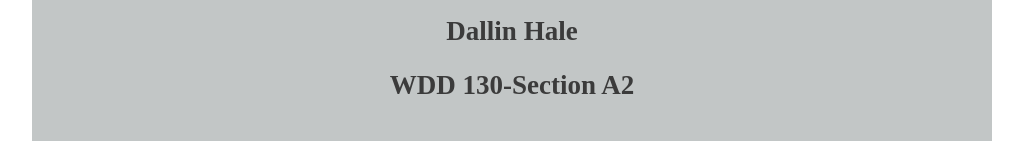
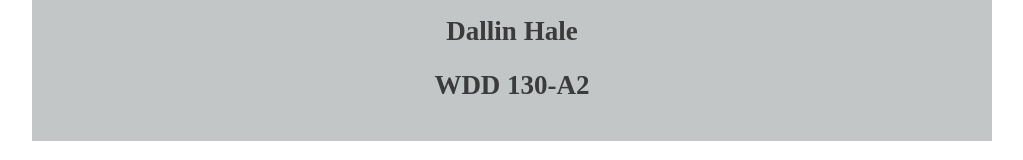
Before and after one commit to DallinSchool/wdd130, a plain HTML site: page wwr/site-plan-rafting.html in a window 1280 px wide. Shown: the part 164-324 px from the top of the page, without its empty margins (128-1151 px from the left). Drawn offline with Linux system fonts and the light colour scheme; a web font is replaced by a local one.

Commit message:
Removed the word "section"

```diff
--- a/wwr/site-plan-rafting.html
+++ b/wwr/site-plan-rafting.html
@@ -11,7 +11,7 @@
   <header>
     <h1> Rapid Water Rafting Site Plan</h1>
     <h2>Dallin Hale</h2>
-    <h2>WDD 130-Section A2</h2>
+    <h2>WDD 130-A2</h2>
     <!-- In the header above, add the name of your site, your name and class number. For example if you are in section 3 you would put WDD 130-03 -->
   </header>
   <main>
```
